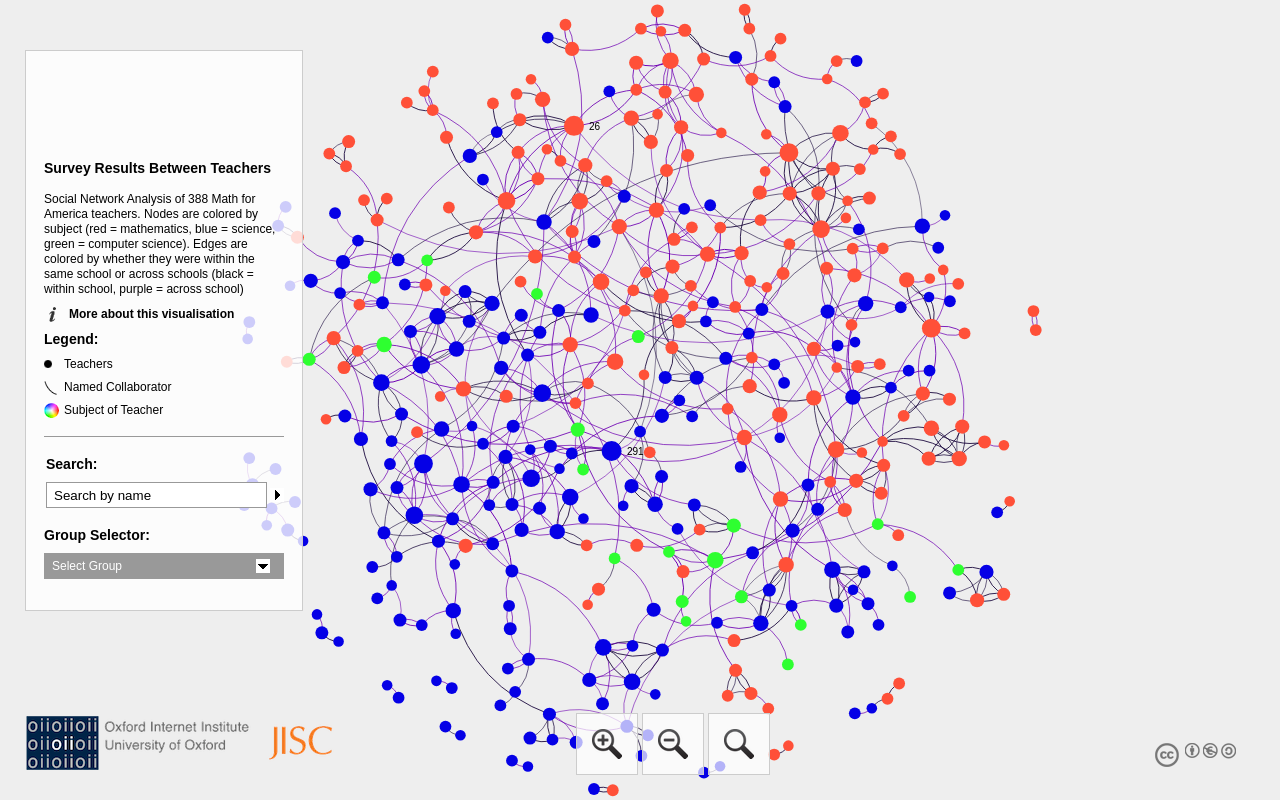
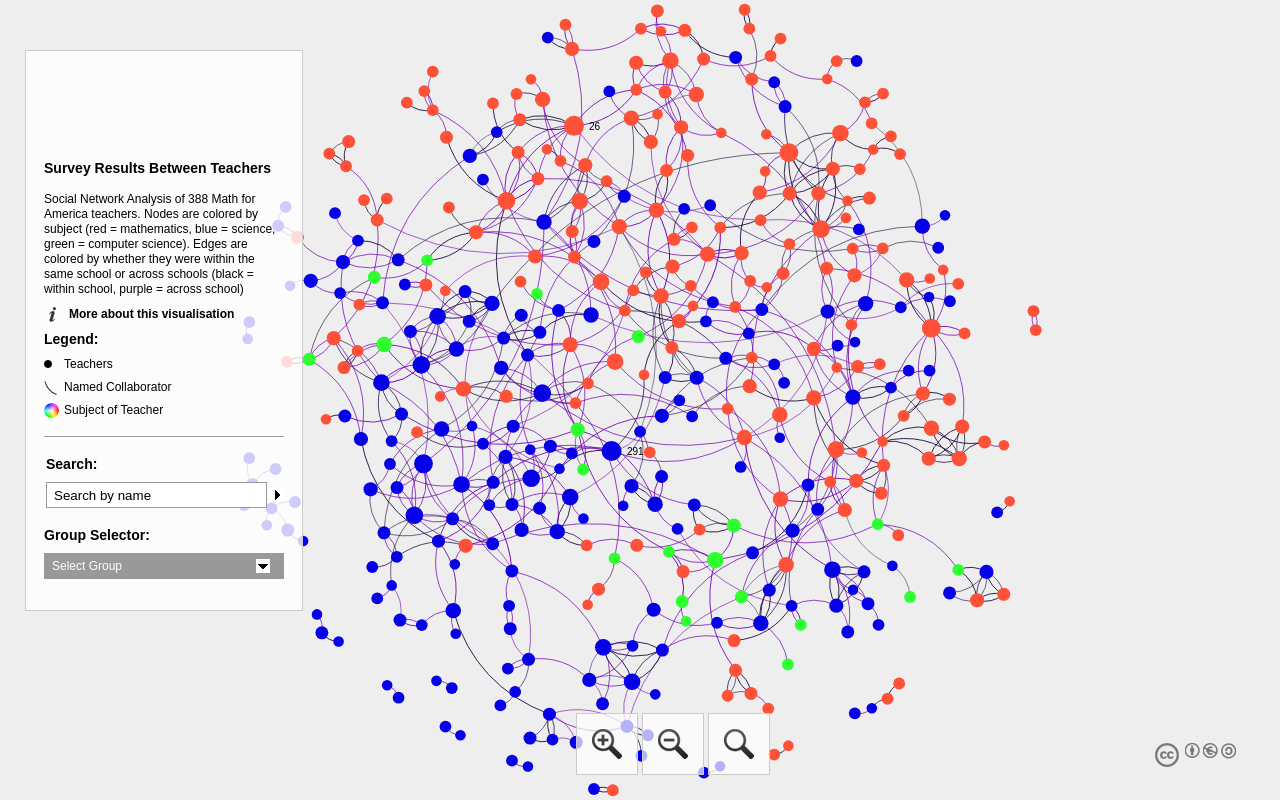
Before and after one commit to drjohnrussell/SocialNetworkAnalysis, a plain HTML site: page network/index.html in a window 1280 px wide. Drawn offline with Linux system fonts and the light colour scheme.

Commit message:
Update index.html

```diff
--- a/network/index.html
+++ b/network/index.html
@@ -2,7 +2,7 @@
 <html xmlns="http://www.w3.org/1999/xhtml" xml:lang="en-gb" lang="en" xmlns:og="http://opengraphprotocol.org/schema/" xmlns:fb="http://www.facebook.com/2008/fbml" itemscope itemtype="http://schema.org/Map">
 
 <head>
-<title>OII Network Visualisation Example</title>
+<title>2020 Math for America Social Network Analysis</title>
 <meta http-equiv="Content-Type" content="text/html; charset=UTF-8" />
 <meta charset="utf-8">
 <meta name="viewport" content="width=device-width,height=device-height,initial-scale=1,user-scalable=no" />
@@ -89,10 +89,6 @@
   </div>
 	</div>
 </div>
-<div id="developercontainer">
-	<a href="http://www.oii.ox.ac.uk" title="Oxford Internet Institute"><div id="oii"><span>OII</span></div></a>
-	<a href="http://jisc.ac.uk" title="JISC"><div id="jisc"><span>JISC</span></div></a>
-</div>
 <script type="text/javascript">
 
   var _gaq = _gaq || [];
```
